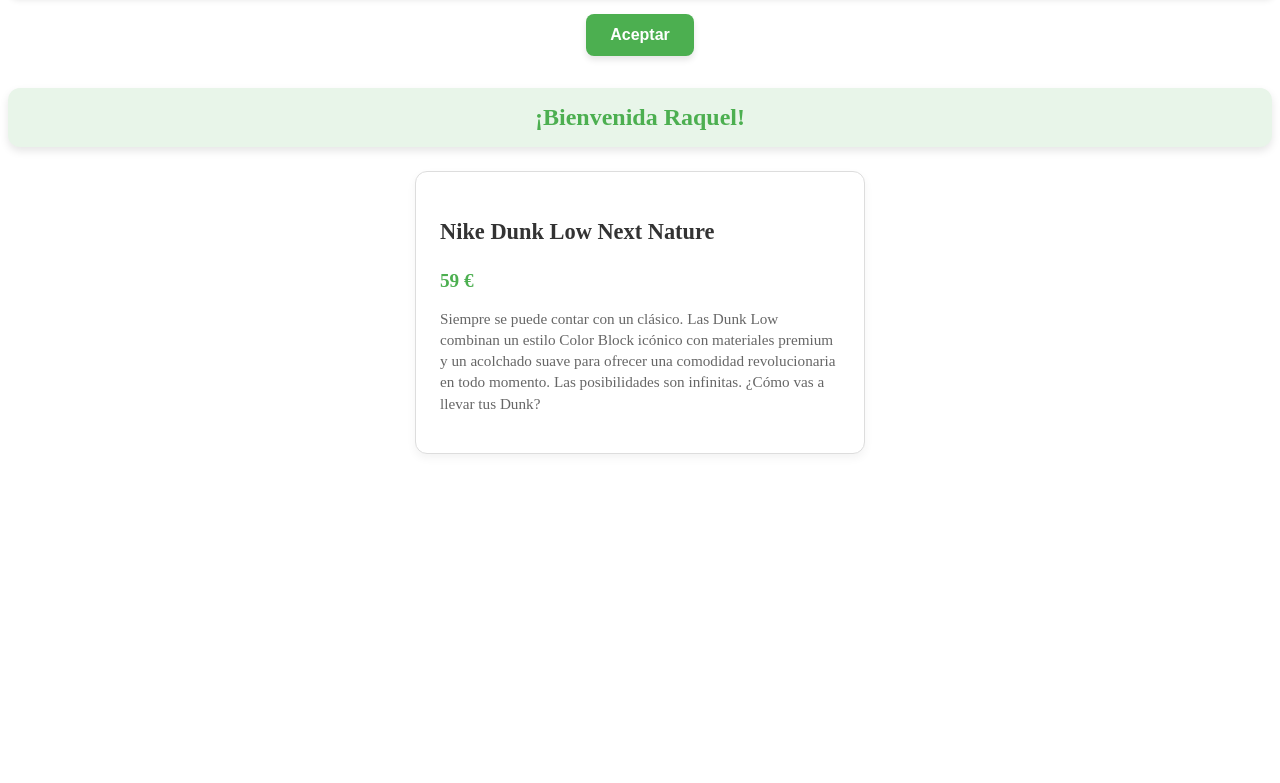
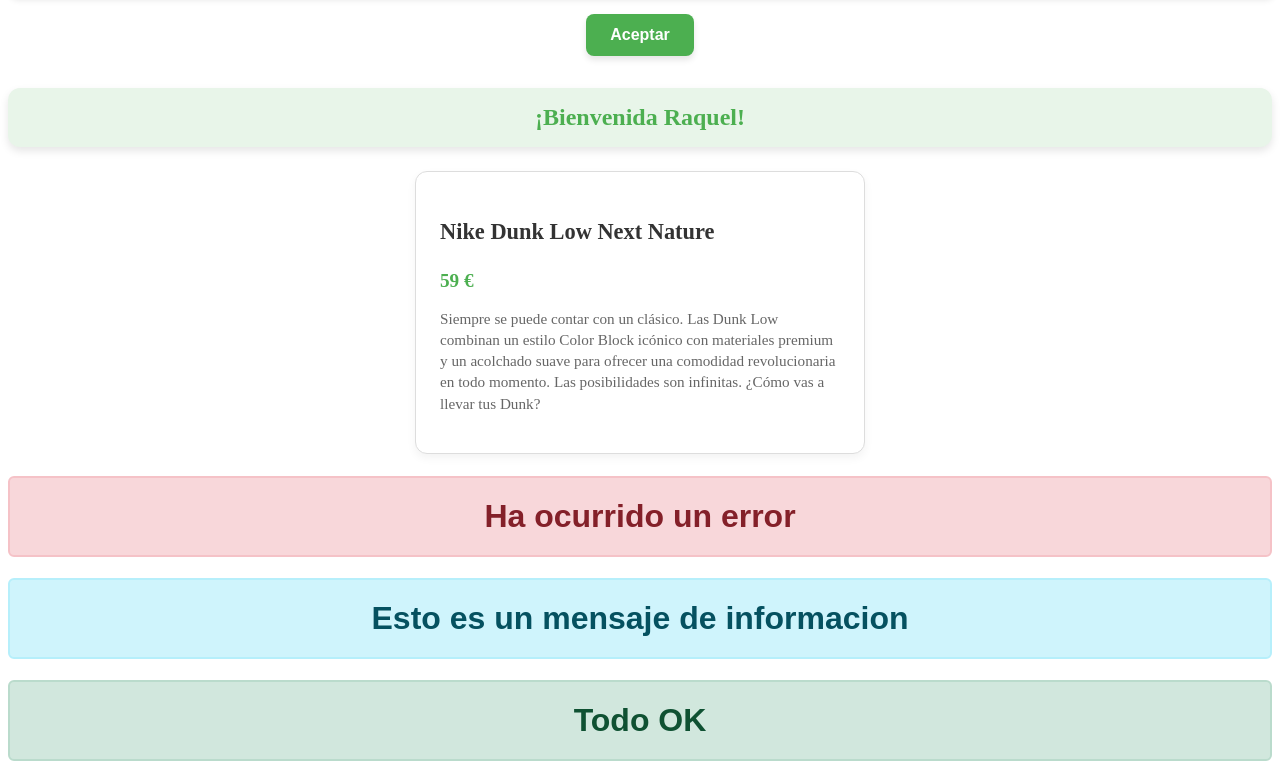
Before and after one commit to raquelruz/react-components, a React (Vite) app: page / in a window 1280 px wide. Shown: the part 415-1198 px from the top of the page. Before the commit the page ends 885 px from the top, so only its background shows below. Built offline with nearby package versions, Linux system fonts and the light colour scheme.

Commit message:
feat(components): add alerts & styles

```diff
--- a/src/App.jsx
+++ b/src/App.jsx
@@ -4,6 +4,7 @@
 import { UserCard } from "./components/UserCard/UserCard";
 import { WelcomeMessage } from "./components/WelcomeMessage/WelcomeMessage";
 import { Product } from "./components/Product/Product"
+import { Alert } from "./components/Alert/Alert"
 
 export const App = () => {
 	return (
@@ -19,6 +20,11 @@
             <WelcomeMessage username={"Raquel"}/>
 
             <Product name={"Nike Dunk Low Next Nature"} price={59} info={"Siempre se puede contar con un clásico. Las Dunk Low combinan un estilo Color Block icónico con materiales premium y un acolchado suave para ofrecer una comodidad revolucionaria en todo momento. Las posibilidades son infinitas. ¿Cómo vas a llevar tus Dunk?"}/>
-		</>
+
+            <Alert type={"error"} message={"Ha ocurrido un error"}/>
+            <Alert type={"info"} message={"Esto es un mensaje de informacion"}/>
+            <Alert type={"exito"} message={"Todo OK"}/>
+
+        </>
 	);
 };
--- a/src/components/Alert/Alert.css
+++ b/src/components/Alert/Alert.css
@@ -0,0 +1,24 @@
+.alert {
+	padding: 20px;
+	border-radius: 6px;
+	font-family: Arial, sans-serif;
+	text-align: center;
+}
+
+.alert-error {
+	background-color: #f8d7da;
+	color: #842029;
+	border: 2px solid #f5c2c7;
+}
+
+.alert-info {
+	background-color: #cff4fc;
+	color: #055160;
+	border: 2px solid #b6effb;
+}
+
+.alert-exito {
+	background-color: #d1e7dd;
+	color: #0f5132;
+	border: 2px solid #badbcc;
+}
--- a/src/components/Alert/Alert.jsx
+++ b/src/components/Alert/Alert.jsx
@@ -0,0 +1,7 @@
+import "./Alert.css";
+
+export const Alert = ({ type, message }) => {
+	return (
+    <h1 className={`alert alert-${type}`}>{message}</h1>
+    )
+};
```
